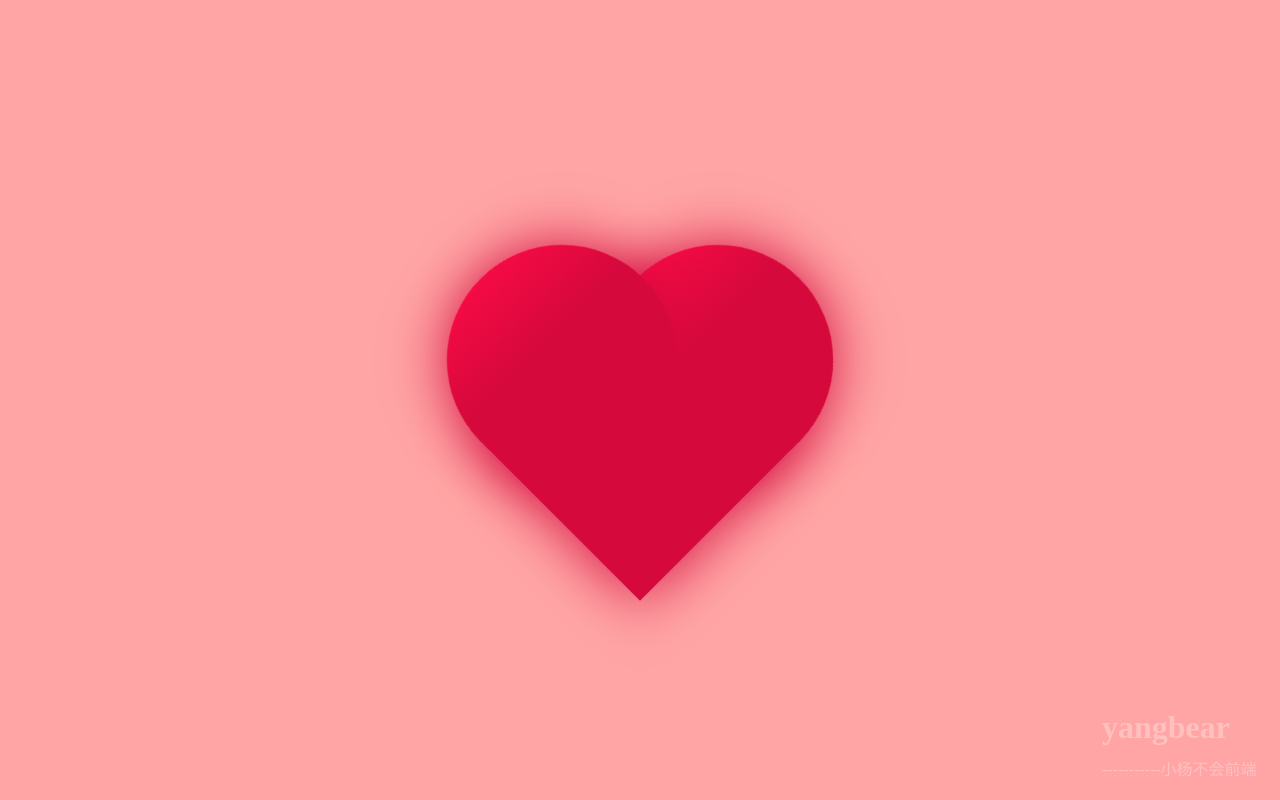
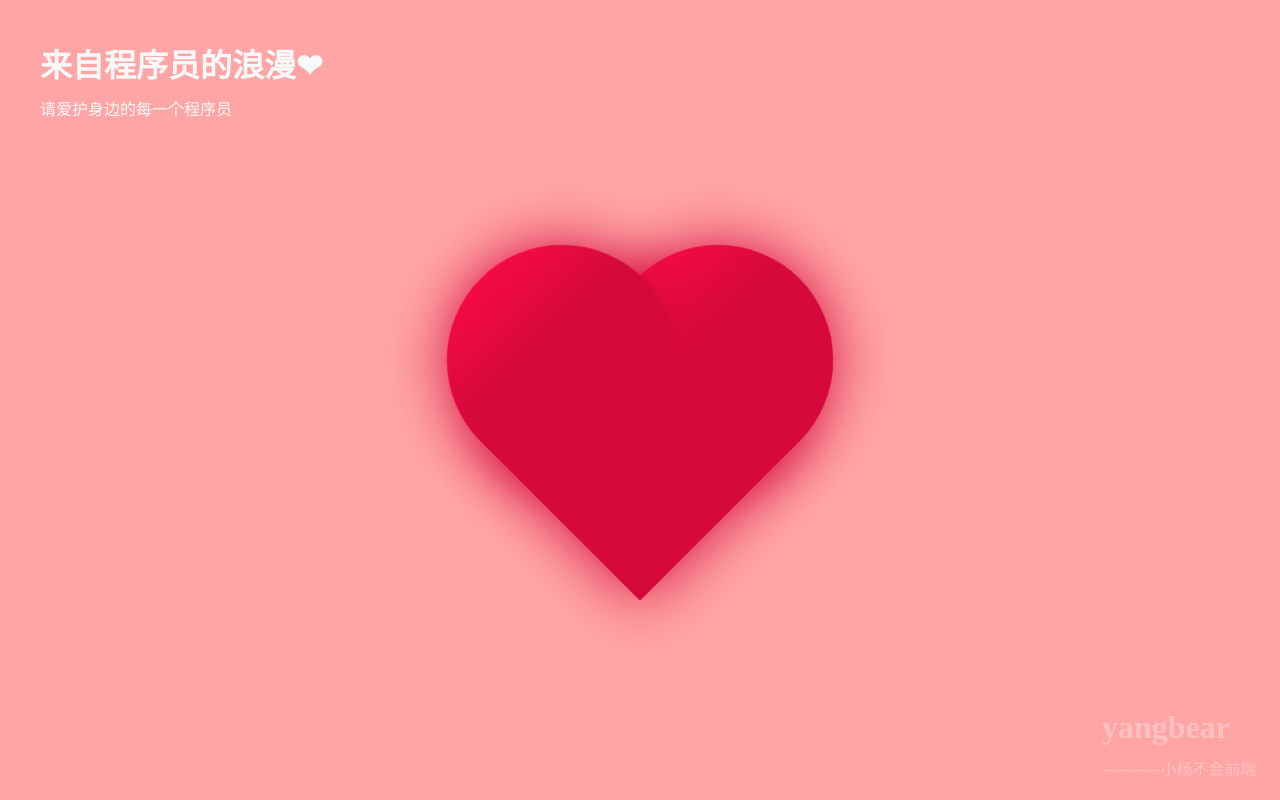
Before and after one commit to YangBear13/love, a plain HTML site: page index.html in a window 1280 px wide. Drawn offline with Linux system fonts and the light colour scheme.

Commit message:
Update index.html

```diff
--- a/index.html
+++ b/index.html
@@ -119,10 +119,23 @@
 					transform: translateY(0px);
 				}
 			}
+			.contentText {
+				position: fixed;
+				top: 40px;
+				left: 40px;
+				color: #f8f8f8;
+				animation: btt 1s;
+			}
+			.contentText p {
+				margin-top: 10px;
+			}
 		</style>
 	</head>
 	<body>
-
+		<div class="contentText">
+			<h1>来自程序员的浪漫❤</h1>
+			<p>请爱护身边的每一个程序员</p>
+		</div>
 		<div class="chest">
 			<div class="heart left side top"></div>
 			<div class="heart center"></div>
```
